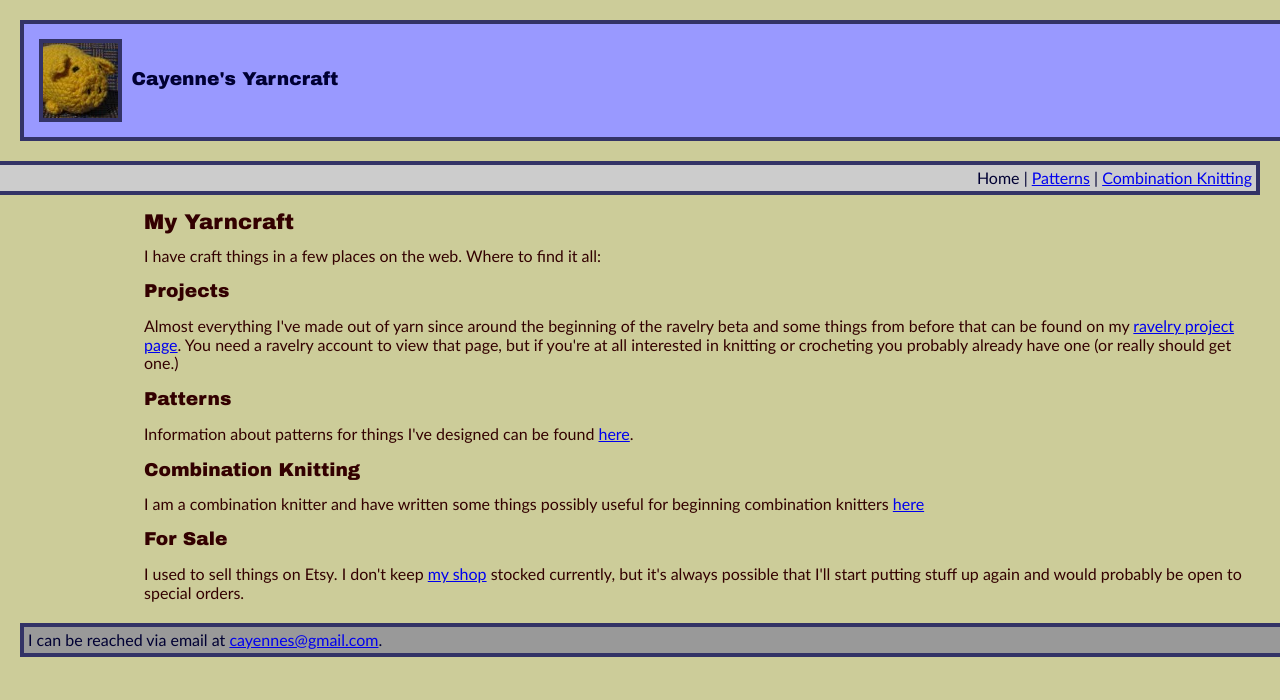
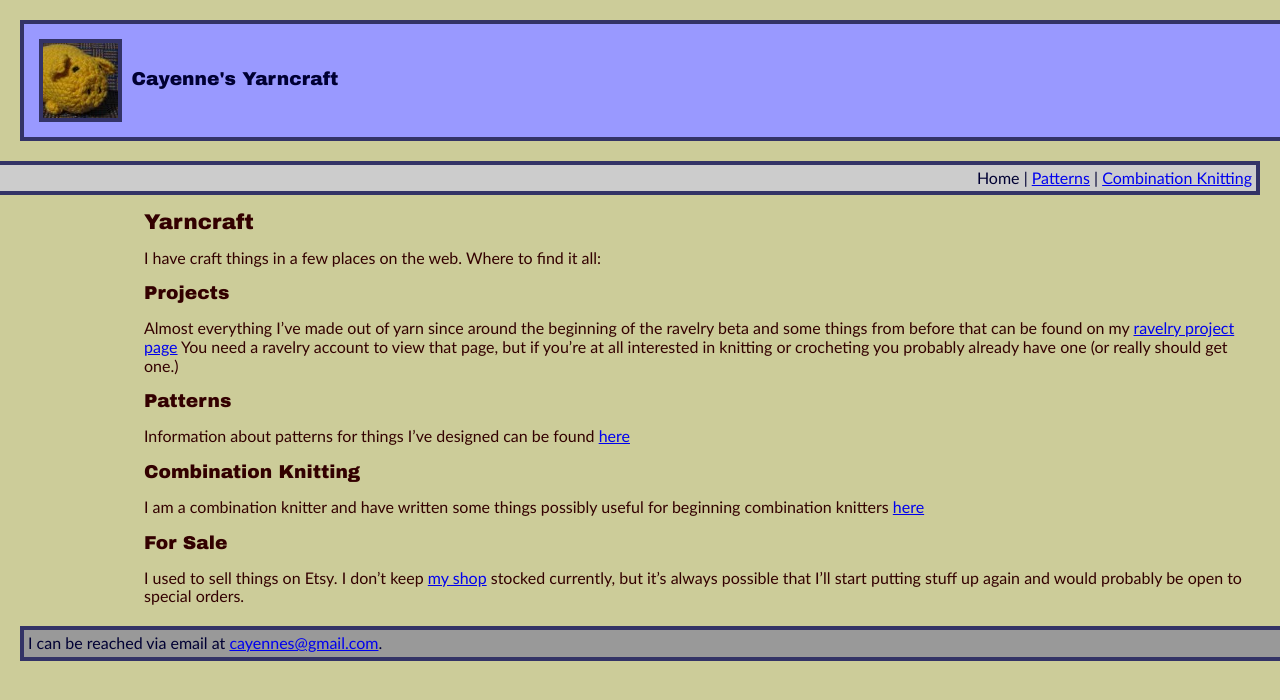
Before and after one commit to cayennes/cayennes.github.com, a Jekyll site: the page built from yarncraft/index.markdown, in a window 1280 px wide. Shown: the top 700 px of the page. Built offline with Jekyll 4.4.1, drawn with Linux system fonts in a browser that asks for light colours; some of the changed lines change nothing that is shown.

Commit message:
Convert yarncraft.html to jekyll page
Also update _layouts/page.html as neessary

```diff
--- a/_layouts/page.html
+++ b/_layouts/page.html
@@ -5,17 +5,17 @@
 	<title>Cayenne's {{ page.title | capitalize}}</title>
 	<link rel="stylesheet"
           type="text/css"
-          href="cayennes.css"
+          href="/cayennes.css"
           title="cayennes"/>
 </head>
 <body>
 <div class="logobar"><img
-src="yp.jpg" alt="[picture of crocheted yellow pig" />Cayenne's {{page.title | capitalize}}</div>
-</div>
+src="/yp.jpg" alt="[picture of crocheted yellow pig" />Cayenne's {{page.title | capitalize}}</div>
+{{ page.linkbar }}
 
 <div class="content">
 
-<h1>My {{ page.title | downcase}}</h1>
+<h1>{{ page.title | capitalize}}</h1>
 
 {{ content }}
 
--- a/yarncraft/index.html
+++ /dev/null
@@ -1,55 +0,0 @@
-<!DOCTYPE html PUBLIC "-//W3C//DTD XHTML 1.0 Transitional//EN"
-"http://www.w3.org/TR/xhtml1/DTD/xhtml1-transitional.dtd">
-<html lang="en">
-<head>
-	<title>Cayenne's Yarncraft</title>
-	<link rel="stylesheet" type="text/css"
-	     href="../cayennes.css"
-	      title="cayennes" />
-</head>
-<body>
-<div class="logobar"><img
-src="../yp.jpg" alt="[picture of crocheted yellow pig" />Cayenne's Yarncraft</div>
-<div class="leftbar" id="menu0">
-	<span>Home</span> | <a href="patterns/index.html">Patterns</a> | <a href="combination.html">Combination Knitting</a>
-</div>
-<div class="content">
-
-
-<h1>My Yarncraft</h1>
-
-I have craft things in a few places on the web.  Where to find it all:
-
-<h2>Projects</h2>
-
-<p>Almost everything I've made out of yarn since around the beginning of
-the ravelry beta and some things from before that can be found on my <a
-href="http://ravelry.com/projects/cayenne">ravelry project page</a>.
-You need a ravelry account to view that page, but if you're at all
-interested in knitting or crocheting you probably already have one (or
-really should get one.)</p>
-
-<h2>Patterns</h2>
-
-<p>Information about patterns for things I've designed can be found <a
-href="patterns/index.html">here</a>.</p>
-
-<h2>Combination Knitting</h2>
-
-I am a combination knitter and have written some things possibly useful
-for beginning combination knitters <a href="combination.html">here</a>
-
-<h2>For Sale</h2>
-
-<p>I used to sell things on Etsy.  I don't keep <a
-href="http://cayenne.etsy.com">my shop</a> stocked currently, but it's
-always possible that I'll start putting stuff up again and would
-probably be open to special orders.</p> </div>
-
-<div class="rightbar">
-	I can be reached via email at <a
-href="mailto:cayennes@gmail.com">cayennes@gmail.com</a>.
-</div>
-
-</body>
-</html>
--- /dev/null
+++ b/yarncraft/index.markdown
@@ -0,0 +1,32 @@
+---
+layout: page
+title: yarncraft
+linkbar: <div class="leftbar" id="menu0"><span>Home</span> | <a href="patterns/index.html">Patterns</a> | <a href="combination.html">Combination Knitting</a></div>
+---
+I have craft things in a few places on the web.  Where to find it all:
+
+## Projects
+
+Almost everything I've made out of yarn since around the beginning of
+the ravelry beta and some things from before that can be found on my
+[ravelry project page](http://ravelry.com/projects/cayenne)
+You need a ravelry account to view that page, but if you're at all
+interested in knitting or crocheting you probably already have one (or
+really should get one.)
+
+## Patterns
+
+Information about patterns for things I've designed can be found
+[here](patterns/index.html)
+
+## Combination Knitting
+
+I am a combination knitter and have written some things possibly useful
+for beginning combination knitters [here](combination.html)
+
+## For Sale
+
+I used to sell things on Etsy.  I don't keep
+[my shop](http://cayenne.etsy.com) stocked currently, but it's
+always possible that I'll start putting stuff up again and would
+probably be open to special orders.
```
